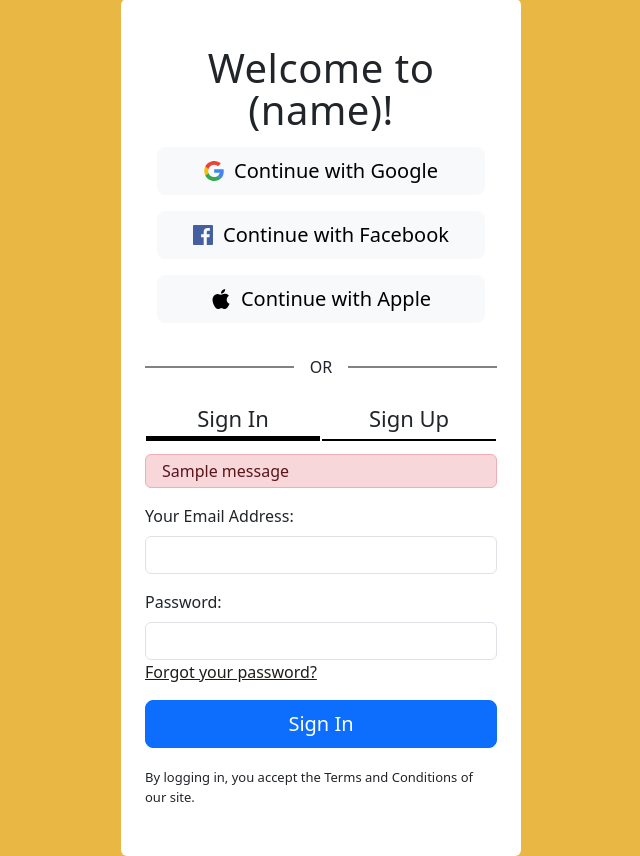
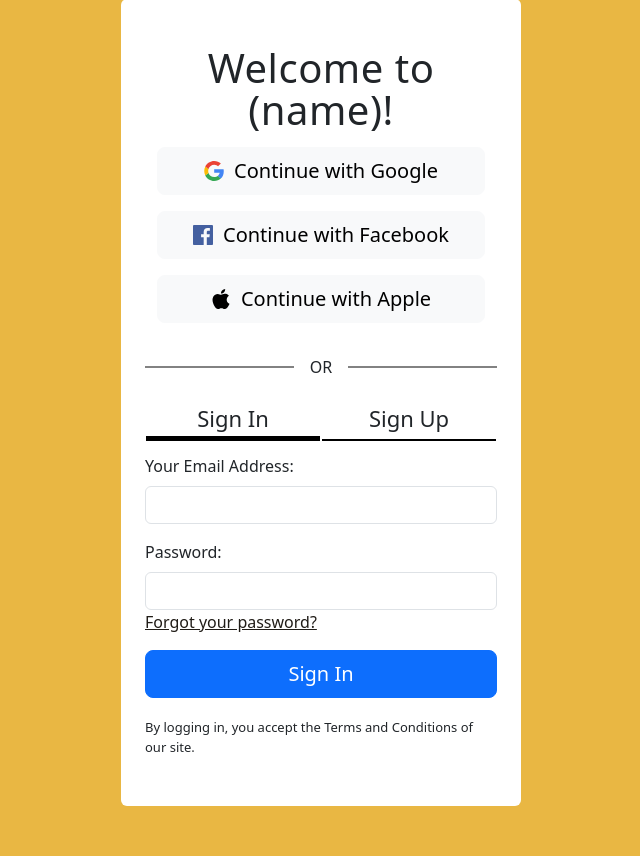
Before and after one commit to MihaiCosmin2/proiect-initial-mds, a Django app: page /auth/ in a window 1280 px wide. Shown: the part 101-957 px from the top of the page, without its empty margins (319-959 px from the left). After the commit the page ends 907 px from the top, so only its background shows below. Run offline with Django 5.2, Linux system fonts and the light colour scheme; tables that the repository leaves empty hold one stand-in row (values such as "Sample post"); one stand-in notice (Sample message) is shown.

Commit message:
Rezolvare issue

```diff
--- a/MDS/templates/SignUp_OR_SignIn.html
+++ b/MDS/templates/SignUp_OR_SignIn.html
@@ -50,9 +50,11 @@
                 </div>
 
                 <div id="sign-in-form">
-                      {% if messages %}{% for m in messages %}
-                      <div class="alert alert-danger py-1">{{ m }}</div> {% endfor %}
-                      {% endif %}
+                    {% if signIn_form.errors %}
+                    <div class="alert alert-danger">
+                      {{ signIn_form.errors }}
+                    </div>
+                    {% endif %}
                       <form method="post" action="{% url 'auth' %}">
                         {% csrf_token %}
                         <input type="hidden" name="form_type" value="sign_in">
```
